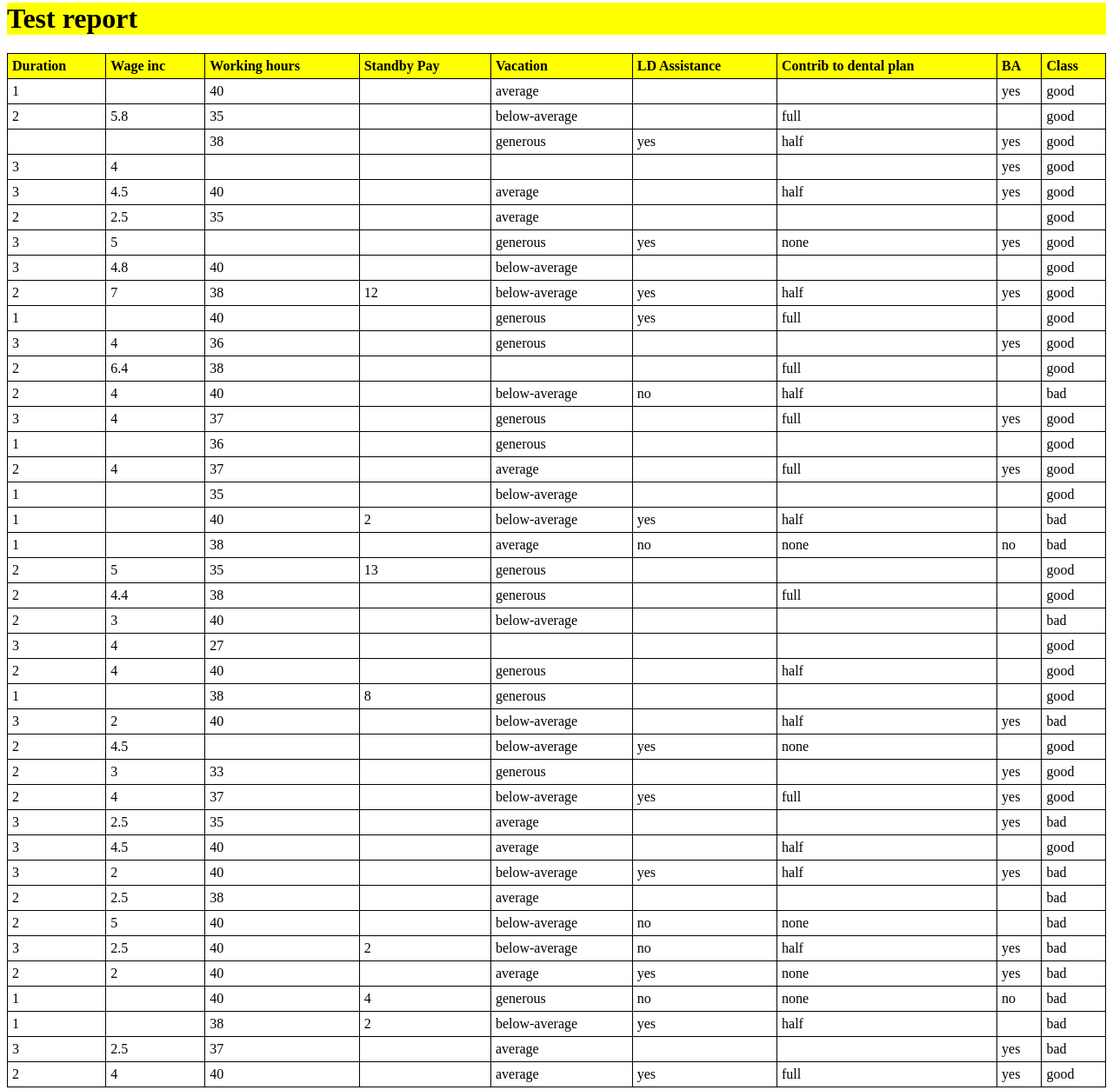
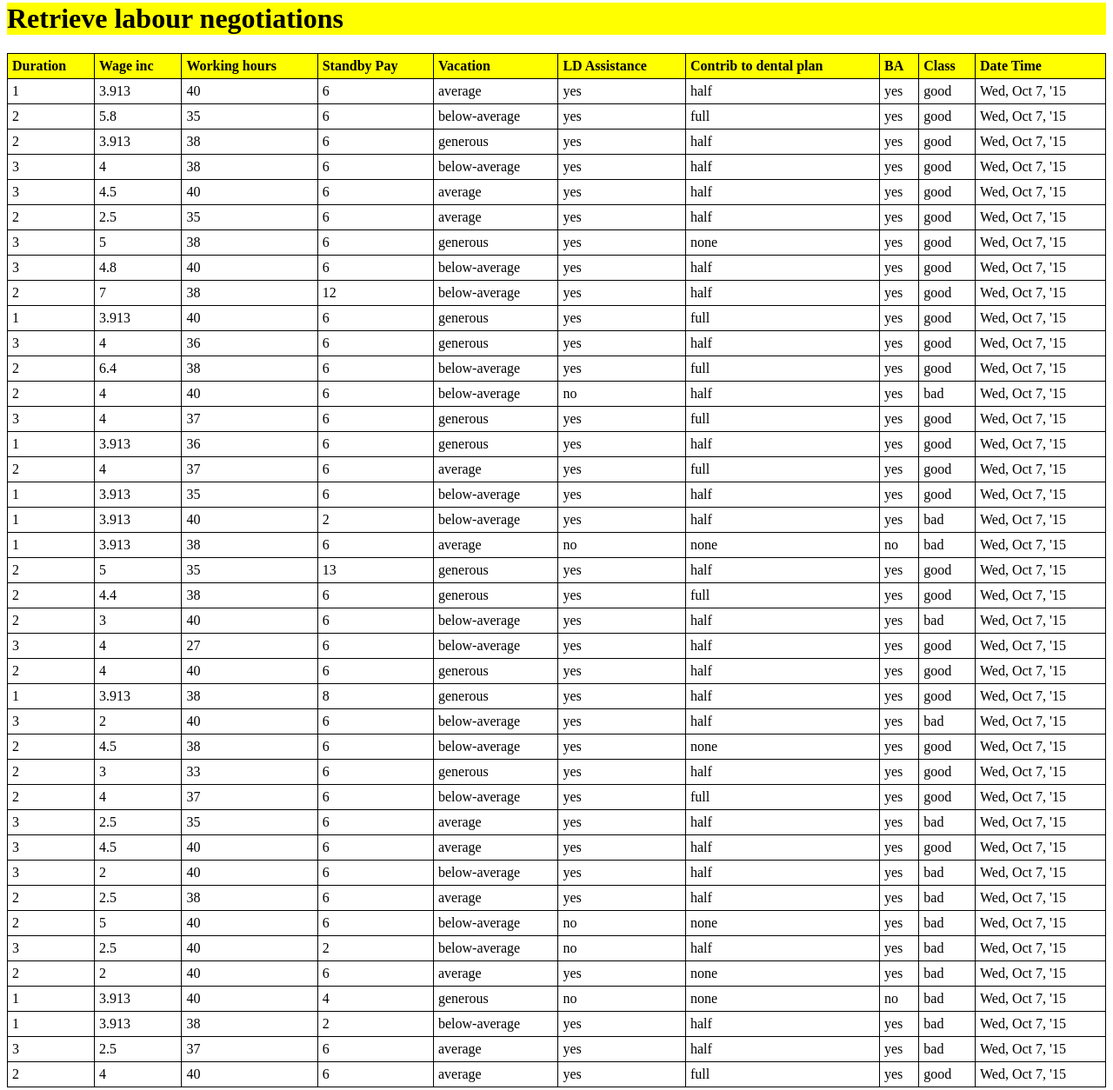
Before and after one commit to fuzeseri/freemarkerextension, a plain HTML site: page template/freemarker_test.html in a window 1280 px wide. Shown: the part 5-1259 px from the top of the page at 87% size. Drawn offline with Linux system fonts and the light colour scheme.

Commit message:
date format, number format

```diff
--- a/template/freemarker_test.html
+++ b/template/freemarker_test.html
@@ -18,7 +18,7 @@
 </head>
 
 <div style="background-color: yellow;">
-	<H1>Test report</H1>
+	<H1>Retrieve labour negotiations</H1>
 </div>
 
 <body>
@@ -33,94 +33,103 @@
 				<td style="font-weight: bold; background-color: yellow;">Contrib to dental plan</td>
 				<td style="font-weight: bold; background-color: yellow;">BA</td>
 				<td style="font-weight: bold; background-color: yellow;">Class</td>
+				<td style="font-weight: bold; background-color: yellow;">Date Time</td>
 		</tr>
 		<tr>
 				<td>1</td>
-				<td></td>
+				<td>3.913</td>
 				<td>40</td>
-				<td></td>
+				<td>6</td>
 				<td>average</td>
-				<td></td>
-				<td></td>
+				<td>yes</td>
+				<td>half</td>
 				<td>yes</td>
 				<td>good</td>
+				<td>Wed, Oct 7, '15</td>
 		</tr>
 		<tr>
 				<td>2</td>
 				<td>5.8</td>
 				<td>35</td>
-				<td></td>
+				<td>6</td>
 				<td>below-average</td>
-				<td></td>
+				<td>yes</td>
 				<td>full</td>
-				<td></td>
+				<td>yes</td>
 				<td>good</td>
+				<td>Wed, Oct 7, '15</td>
 		</tr>
 		<tr>
-				<td></td>
-				<td></td>
+				<td>2</td>
+				<td>3.913</td>
 				<td>38</td>
-				<td></td>
+				<td>6</td>
 				<td>generous</td>
 				<td>yes</td>
 				<td>half</td>
 				<td>yes</td>
 				<td>good</td>
+				<td>Wed, Oct 7, '15</td>
 		</tr>
 		<tr>
 				<td>3</td>
 				<td>4</td>
-				<td></td>
-				<td></td>
-				<td></td>
-				<td></td>
-				<td></td>
+				<td>38</td>
+				<td>6</td>
+				<td>below-average</td>
+				<td>yes</td>
+				<td>half</td>
 				<td>yes</td>
 				<td>good</td>
+				<td>Wed, Oct 7, '15</td>
 		</tr>
 		<tr>
 				<td>3</td>
 				<td>4.5</td>
 				<td>40</td>
-				<td></td>
+				<td>6</td>
 				<td>average</td>
-				<td></td>
+				<td>yes</td>
 				<td>half</td>
 				<td>yes</td>
 				<td>good</td>
+				<td>Wed, Oct 7, '15</td>
 		</tr>
 		<tr>
 				<td>2</td>
 				<td>2.5</td>
 				<td>35</td>
-				<td></td>
+				<td>6</td>
 				<td>average</td>
-				<td></td>
-				<td></td>
-				<td></td>
+				<td>yes</td>
+				<td>half</td>
+				<td>yes</td>
 				<td>good</td>
+				<td>Wed, Oct 7, '15</td>
 		</tr>
 		<tr>
 				<td>3</td>
 				<td>5</td>
-				<td></td>
-				<td></td>
+				<td>38</td>
+				<td>6</td>
 				<td>generous</td>
 				<td>yes</td>
 				<td>none</td>
 				<td>yes</td>
 				<td>good</td>
+				<td>Wed, Oct 7, '15</td>
 		</tr>
 		<tr>
 				<td>3</td>
 				<td>4.8</td>
 				<td>40</td>
-				<td></td>
+				<td>6</td>
 				<td>below-average</td>
-				<td></td>
-				<td></td>
-				<td></td>
+				<td>yes</td>
+				<td>half</td>
+				<td>yes</td>
 				<td>good</td>
+				<td>Wed, Oct 7, '15</td>
 		</tr>
 		<tr>
 				<td>2</td>
@@ -132,116 +141,127 @@
 				<td>half</td>
 				<td>yes</td>
 				<td>good</td>
+				<td>Wed, Oct 7, '15</td>
 		</tr>
 		<tr>
 				<td>1</td>
-				<td></td>
+				<td>3.913</td>
 				<td>40</td>
-				<td></td>
+				<td>6</td>
 				<td>generous</td>
 				<td>yes</td>
 				<td>full</td>
-				<td></td>
+				<td>yes</td>
 				<td>good</td>
+				<td>Wed, Oct 7, '15</td>
 		</tr>
 		<tr>
 				<td>3</td>
 				<td>4</td>
 				<td>36</td>
-				<td></td>
+				<td>6</td>
 				<td>generous</td>
-				<td></td>
-				<td></td>
+				<td>yes</td>
+				<td>half</td>
 				<td>yes</td>
 				<td>good</td>
+				<td>Wed, Oct 7, '15</td>
 		</tr>
 		<tr>
 				<td>2</td>
 				<td>6.4</td>
 				<td>38</td>
-				<td></td>
-				<td></td>
-				<td></td>
+				<td>6</td>
+				<td>below-average</td>
+				<td>yes</td>
 				<td>full</td>
-				<td></td>
+				<td>yes</td>
 				<td>good</td>
+				<td>Wed, Oct 7, '15</td>
 		</tr>
 		<tr>
 				<td>2</td>
 				<td>4</td>
 				<td>40</td>
-				<td></td>
+				<td>6</td>
 				<td>below-average</td>
 				<td>no</td>
 				<td>half</td>
-				<td></td>
+				<td>yes</td>
 				<td>bad</td>
+				<td>Wed, Oct 7, '15</td>
 		</tr>
 		<tr>
 				<td>3</td>
 				<td>4</td>
 				<td>37</td>
-				<td></td>
+				<td>6</td>
 				<td>generous</td>
-				<td></td>
+				<td>yes</td>
 				<td>full</td>
 				<td>yes</td>
 				<td>good</td>
+				<td>Wed, Oct 7, '15</td>
 		</tr>
 		<tr>
 				<td>1</td>
-				<td></td>
+				<td>3.913</td>
 				<td>36</td>
-				<td></td>
+				<td>6</td>
 				<td>generous</td>
-				<td></td>
-				<td></td>
-				<td></td>
+				<td>yes</td>
+				<td>half</td>
+				<td>yes</td>
 				<td>good</td>
+				<td>Wed, Oct 7, '15</td>
 		</tr>
 		<tr>
 				<td>2</td>
 				<td>4</td>
 				<td>37</td>
-				<td></td>
+				<td>6</td>
 				<td>average</td>
-				<td></td>
+				<td>yes</td>
 				<td>full</td>
 				<td>yes</td>
 				<td>good</td>
+				<td>Wed, Oct 7, '15</td>
 		</tr>
 		<tr>
 				<td>1</td>
-				<td></td>
+				<td>3.913</td>
 				<td>35</td>
-				<td></td>
+				<td>6</td>
 				<td>below-average</td>
-				<td></td>
-				<td></td>
-				<td></td>
+				<td>yes</td>
+				<td>half</td>
+				<td>yes</td>
 				<td>good</td>
+				<td>Wed, Oct 7, '15</td>
 		</tr>
 		<tr>
 				<td>1</td>
-				<td></td>
+				<td>3.913</td>
 				<td>40</td>
 				<td>2</td>
 				<td>below-average</td>
 				<td>yes</td>
 				<td>half</td>
-				<td></td>
+				<td>yes</td>
 				<td>bad</td>
+				<td>Wed, Oct 7, '15</td>
 		</tr>
 		<tr>
 				<td>1</td>
-				<td></td>
+				<td>3.913</td>
 				<td>38</td>
-				<td></td>
+				<td>6</td>
 				<td>average</td>
 				<td>no</td>
 				<td>none</td>
 				<td>no</td>
 				<td>bad</td>
+				<td>Wed, Oct 7, '15</td>
 		</tr>
 		<tr>
 				<td>2</td>
@@ -249,164 +269,179 @@
 				<td>35</td>
 				<td>13</td>
 				<td>generous</td>
-				<td></td>
-				<td></td>
-				<td></td>
+				<td>yes</td>
+				<td>half</td>
+				<td>yes</td>
 				<td>good</td>
+				<td>Wed, Oct 7, '15</td>
 		</tr>
 		<tr>
 				<td>2</td>
 				<td>4.4</td>
 				<td>38</td>
-				<td></td>
+				<td>6</td>
 				<td>generous</td>
-				<td></td>
+				<td>yes</td>
 				<td>full</td>
-				<td></td>
+				<td>yes</td>
 				<td>good</td>
+				<td>Wed, Oct 7, '15</td>
 		</tr>
 		<tr>
 				<td>2</td>
 				<td>3</td>
 				<td>40</td>
-				<td></td>
+				<td>6</td>
 				<td>below-average</td>
-				<td></td>
-				<td></td>
-				<td></td>
+				<td>yes</td>
+				<td>half</td>
+				<td>yes</td>
 				<td>bad</td>
+				<td>Wed, Oct 7, '15</td>
 		</tr>
 		<tr>
 				<td>3</td>
 				<td>4</td>
 				<td>27</td>
-				<td></td>
-				<td></td>
-				<td></td>
-				<td></td>
-				<td></td>
+				<td>6</td>
+				<td>below-average</td>
+				<td>yes</td>
+				<td>half</td>
+				<td>yes</td>
 				<td>good</td>
+				<td>Wed, Oct 7, '15</td>
 		</tr>
 		<tr>
 				<td>2</td>
 				<td>4</td>
 				<td>40</td>
-				<td></td>
+				<td>6</td>
 				<td>generous</td>
-				<td></td>
+				<td>yes</td>
 				<td>half</td>
-				<td></td>
+				<td>yes</td>
 				<td>good</td>
+				<td>Wed, Oct 7, '15</td>
 		</tr>
 		<tr>
 				<td>1</td>
-				<td></td>
+				<td>3.913</td>
 				<td>38</td>
 				<td>8</td>
 				<td>generous</td>
-				<td></td>
-				<td></td>
-				<td></td>
+				<td>yes</td>
+				<td>half</td>
+				<td>yes</td>
 				<td>good</td>
+				<td>Wed, Oct 7, '15</td>
 		</tr>
 		<tr>
 				<td>3</td>
 				<td>2</td>
 				<td>40</td>
-				<td></td>
+				<td>6</td>
 				<td>below-average</td>
-				<td></td>
+				<td>yes</td>
 				<td>half</td>
 				<td>yes</td>
 				<td>bad</td>
+				<td>Wed, Oct 7, '15</td>
 		</tr>
 		<tr>
 				<td>2</td>
 				<td>4.5</td>
-				<td></td>
-				<td></td>
+				<td>38</td>
+				<td>6</td>
 				<td>below-average</td>
 				<td>yes</td>
 				<td>none</td>
-				<td></td>
+				<td>yes</td>
 				<td>good</td>
+				<td>Wed, Oct 7, '15</td>
 		</tr>
 		<tr>
 				<td>2</td>
 				<td>3</td>
 				<td>33</td>
-				<td></td>
+				<td>6</td>
 				<td>generous</td>
-				<td></td>
-				<td></td>
+				<td>yes</td>
+				<td>half</td>
 				<td>yes</td>
 				<td>good</td>
+				<td>Wed, Oct 7, '15</td>
 		</tr>
 		<tr>
 				<td>2</td>
 				<td>4</td>
 				<td>37</td>
-				<td></td>
+				<td>6</td>
 				<td>below-average</td>
 				<td>yes</td>
 				<td>full</td>
 				<td>yes</td>
 				<td>good</td>
+				<td>Wed, Oct 7, '15</td>
 		</tr>
 		<tr>
 				<td>3</td>
 				<td>2.5</td>
 				<td>35</td>
-				<td></td>
+				<td>6</td>
 				<td>average</td>
-				<td></td>
-				<td></td>
+				<td>yes</td>
+				<td>half</td>
 				<td>yes</td>
 				<td>bad</td>
+				<td>Wed, Oct 7, '15</td>
 		</tr>
 		<tr>
 				<td>3</td>
 				<td>4.5</td>
 				<td>40</td>
-				<td></td>
+				<td>6</td>
 				<td>average</td>
-				<td></td>
+				<td>yes</td>
 				<td>half</td>
-				<td></td>
+				<td>yes</td>
 				<td>good</td>
+				<td>Wed, Oct 7, '15</td>
 		</tr>
 		<tr>
 				<td>3</td>
 				<td>2</td>
 				<td>40</td>
-				<td></td>
+				<td>6</td>
 				<td>below-average</td>
 				<td>yes</td>
 				<td>half</td>
 				<td>yes</td>
 				<td>bad</td>
+				<td>Wed, Oct 7, '15</td>
 		</tr>
 		<tr>
 				<td>2</td>
 				<td>2.5</td>
 				<td>38</td>
-				<td></td>
+				<td>6</td>
 				<td>average</td>
-				<td></td>
-				<td></td>
-				<td></td>
+				<td>yes</td>
+				<td>half</td>
+				<td>yes</td>
 				<td>bad</td>
+				<td>Wed, Oct 7, '15</td>
 		</tr>
 		<tr>
 				<td>2</td>
 				<td>5</td>
 				<td>40</td>
-				<td></td>
+				<td>6</td>
 				<td>below-average</td>
 				<td>no</td>
 				<td>none</td>
-				<td></td>
+				<td>yes</td>
 				<td>bad</td>
+				<td>Wed, Oct 7, '15</td>
 		</tr>
 		<tr>
 				<td>3</td>
@@ -418,21 +453,23 @@
 				<td>half</td>
 				<td>yes</td>
 				<td>bad</td>
+				<td>Wed, Oct 7, '15</td>
 		</tr>
 		<tr>
 				<td>2</td>
 				<td>2</td>
 				<td>40</td>
-				<td></td>
+				<td>6</td>
 				<td>average</td>
 				<td>yes</td>
 				<td>none</td>
 				<td>yes</td>
 				<td>bad</td>
+				<td>Wed, Oct 7, '15</td>
 		</tr>
 		<tr>
 				<td>1</td>
-				<td></td>
+				<td>3.913</td>
 				<td>40</td>
 				<td>4</td>
 				<td>generous</td>
@@ -440,39 +477,43 @@
 				<td>none</td>
 				<td>no</td>
 				<td>bad</td>
+				<td>Wed, Oct 7, '15</td>
 		</tr>
 		<tr>
 				<td>1</td>
-				<td></td>
+				<td>3.913</td>
 				<td>38</td>
 				<td>2</td>
 				<td>below-average</td>
 				<td>yes</td>
 				<td>half</td>
-				<td></td>
+				<td>yes</td>
 				<td>bad</td>
+				<td>Wed, Oct 7, '15</td>
 		</tr>
 		<tr>
 				<td>3</td>
 				<td>2.5</td>
 				<td>37</td>
-				<td></td>
+				<td>6</td>
 				<td>average</td>
-				<td></td>
-				<td></td>
+				<td>yes</td>
+				<td>half</td>
 				<td>yes</td>
 				<td>bad</td>
+				<td>Wed, Oct 7, '15</td>
 		</tr>
 		<tr>
 				<td>2</td>
 				<td>4</td>
 				<td>40</td>
-				<td></td>
+				<td>6</td>
 				<td>average</td>
 				<td>yes</td>
 				<td>full</td>
 				<td>yes</td>
 				<td>good</td>
+				<td>Wed, Oct 7, '15</td>
 		</tr>
 	</table>
 </body>
```
Also changed, not shown: 4 other files.
